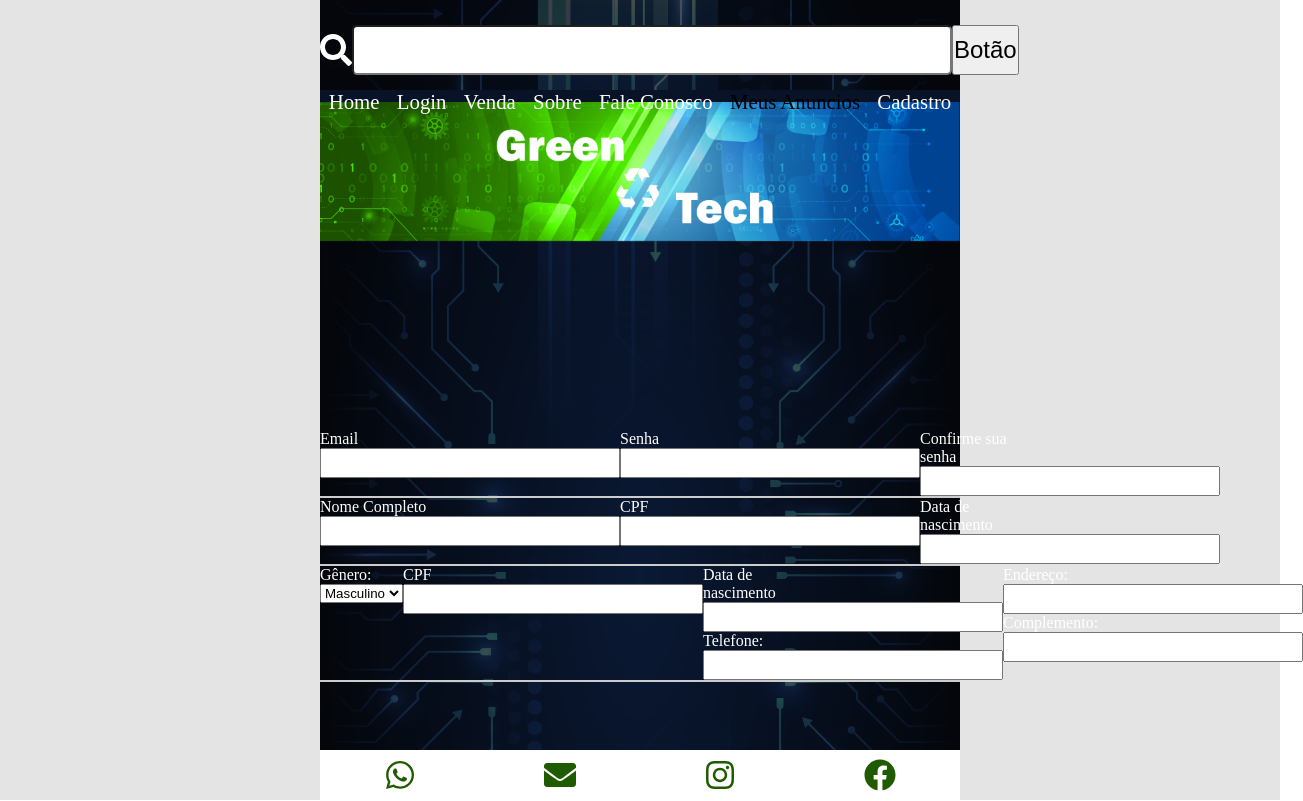
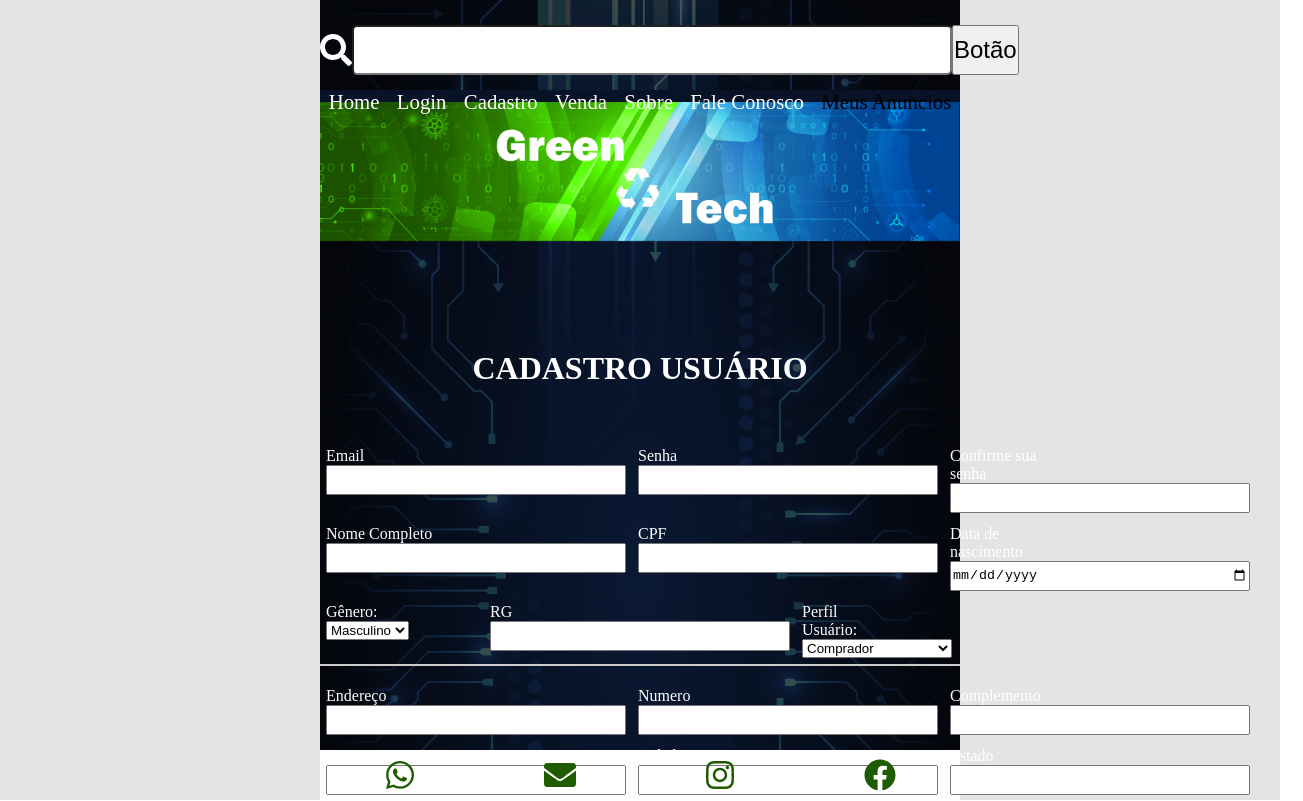
Before and after one commit to webdevdesiner/greentech-api, a React (Create React App) app: page /cadastro in a window 1280 px wide. Shown: the whole page, 1303 px wide, since content can reach past the window. Built offline with nearby package versions, Linux system fonts and the light colour scheme.

Commit message:
cadastro alterada

```diff
--- a/src/App.js
+++ b/src/App.js
@@ -6,6 +6,7 @@ import Sobre from './pages/Sobre';
 import FaleConosco from './pages/FaleConosco';
 import Venda from './pages/Venda';
 import Cadastro from './pages/Cadastro';
+import Listagem from './pages/Listagem';
 
 
 function App() {
@@ -48,6 +49,12 @@ function App() {
 
       </Route>
 
+      <Route path='/listagem' element ={
+        <Listagem/>
+      }>
+
+      </Route>
+
     </Routes>
 
   );
--- a/src/components/Menu/index.js
+++ b/src/components/Menu/index.js
@@ -7,11 +7,12 @@ const Menu = () => {
       <ul>
         <li> <a href='./'>Home</a></li>
         <li> <a href='./Login'>Login</a></li>
+        <li><a href='./Cadastro'>Cadastro</a></li>
         <li><a href='./Venda'>Venda</a></li>
         <li><a href='./Sobre'>Sobre</a></li>
         <li><a href='./FaleConosco'>Fale Conosco</a></li>
         <li>Meus Anuncios</li>
-        <li><a href='./Cadastro'>Cadastro</a></li>
+
       </ul>
 
 
--- a/src/pages/Cadastro/index.js
+++ b/src/pages/Cadastro/index.js
@@ -17,12 +17,16 @@ const Cadastro = () => {
                     <div className='imgArea'></div>
 
                     <form className='cadastroArea'>
+
+                        <h1>CADASTRO USUÁRIO</h1> <br/><br/><br/>
+
+                        <div className='blocoLine'>
                             <div className='formArea'>
                                 <div className='bloco'>
                                     <div className='linha'>
                                         <div className='campo'>
                                             <label>Email</label>
-                                        <input></input>
+                                            <input type='email'></input>
                                         </div>
                                     </div>
                                 </div>
@@ -30,7 +34,7 @@ const Cadastro = () => {
                                     <div className='linha'>
                                         <div className='campo'>
                                             <label>Senha</label>
-                                        <input></input>
+                                            <input type='password'></input>
                                         </div>
                                     </div>
                                 </div>
@@ -38,7 +42,7 @@ const Cadastro = () => {
                                     <div className='linha'>
                                         <div className='campo'>
                                             <label>Confirme sua senha</label>
-                                        <input></input>
+                                            <input type='password'></input>
                                         </div>
                                     </div>
                                 </div>
@@ -48,7 +52,7 @@ const Cadastro = () => {
                                     <div className='linha'>
                                         <div className='campo'>
                                             <label>Nome Completo</label>
-                                        <input></input>
+                                            <input type='text'></input>
                                         </div>
                                     </div>
                                 </div>
@@ -56,7 +60,7 @@ const Cadastro = () => {
                                     <div className='linha'>
                                         <div className='campo'>
                                             <label>CPF</label>
-                                        <input></input>
+                                            <input type='number'></input>
                                         </div>
                                     </div>
                                 </div>
@@ -64,7 +68,7 @@ const Cadastro = () => {
                                     <div className='linha'>
                                         <div className='campo'>
                                             <label>Data de nascimento</label>
-                                        <input></input>
+                                            <input type='date'></input>
                                         </div>
                                     </div>
                                 </div>
@@ -78,7 +82,6 @@ const Cadastro = () => {
                                             <select id="genero" name="genero">
                                                 <option value="masculino">Masculino</option>
                                                 <option value="feminino">Feminino</option>
-                                            <option value="outro">Outro</option>
                                             </select>
                                         </div>
                                     </div>
@@ -86,28 +89,20 @@ const Cadastro = () => {
                                 <div className='bloco'>
                                     <div className='linha'>
                                         <div className='campo'>
-                                        <label>CPF</label>
-                                        <input></input>
+                                            <label>RG</label>
+                                            <input type='number'></input>
                                         </div>
                                     </div>
                                 </div>
                                 <div className='bloco'>
                                     <div className='linha'>
                                         <div className='campo'>
-                                        <label>Data de nascimento</label>
-                                        <input></input>
-                                        <label for="telefone">Telefone:</label>
-                                        <input type="tel" id="telefone" name="telefone"></input>
-                                    </div>
-                                </div>
-                            </div>
-                            <div className='bloco'>
-                                <div className='linha'>
-                                    <div className='campo'>
-                                        <label for="endereco">Endereço:</label>
-                                        <input type="text" id="endereco" name="endereco"></input>
-                                        <label for="complemento">Complemento:</label>
-                                        <input type="text" id="complemento" name="complemento"></input>
+                                        <label for="genero">Perfil Usuário:</label>
+                                            <select id="genero" name="genero">
+                                                <option value="comprador">Comprador</option>
+                                                <option value="vendedor">Vendedor</option>
+                                                <option value="compradorVendedor">Comprador/Vendedor</option>
+                                                </select>
                                         </div>
                                     </div>
                                 </div>
@@ -116,7 +111,61 @@ const Cadastro = () => {
                             </div>
 
 
+                        </div>
 
+
+                        <div className='formArea'>
+                            <div className='bloco'>
+                                <div className='linha'>
+                                    <div className='campo'>
+                                        <label>Endereço</label>
+                                        <input type='text'></input>
+                                    </div>
+                                </div>
+                            </div>
+                            <div className='bloco'>
+                                <div className='linha'>
+                                    <div className='campo'>
+                                        <label>Numero</label>
+                                        <input type='number'></input>
+                                    </div>
+                                </div>
+                            </div>
+                            <div className='bloco'>
+                                <div className='linha'>
+                                    <div className='campo'>
+                                        <label>Complemento</label>
+                                        <input type='text'></input>
+                                    </div>
+                                </div>
+                            </div>
+                        </div>
+                        <div className='formArea'>
+                            <div className='bloco'>
+                                <div className='linha'>
+                                    <div className='campo'>
+                                        <label>Bairro</label>
+                                        <input type='text'></input>
+                                    </div>
+                                </div>
+                            </div>
+                            <div className='bloco'>
+                                <div className='linha'>
+                                    <div className='campo'>
+                                        <label>Cidade</label>
+                                        <input type='text'></input>
+                                    </div>
+                                </div>
+                            </div>
+                            <div className='bloco'>
+                                <div className='linha'>
+                                    <div className='campo'>
+                                        <label>Estado</label>
+                                        <input type='text'></input>
+                                    </div>
+                                </div>
+                            </div>
+                        </div>
 
                     </form>
                     <Footer />
--- a/src/pages/Cadastro/style.css
+++ b/src/pages/Cadastro/style.css
@@ -5,6 +5,19 @@
    display: flex;
    flex-direction: column;
    color: white;
+   margin-top: -80PX;
+   margin-bottom: 80px;
+}
+
+.cadastroArea h1
+{
+   text-align: center;
+}
+
+.blocoLine
+{
+   border-bottom: 2px solid #ccc;
+   margin-bottom: 15px;
 }
 
 .formArea
@@ -13,7 +26,7 @@
    display: flex;
    flex-direction: row;
    /* background-color: rgb(11, 231, 147); */
-   border-bottom: 2px solid #ccc;
+
 }
 
 .bloco
@@ -27,6 +40,7 @@
 {
    width: 70%;
    /* background-color: rgb(160, 23, 173); */
+   padding: 6px;
 }
 
 .campo
--- /dev/null
+++ b/src/pages/Listagem/Listagem.js
@@ -0,0 +1,36 @@
+import React from 'react';
+import Nav from './../../components/Nav';
+import Menu from './../../components/Menu';
+import Footer from '../../components/Footer';
+
+
+const Listagem = () => {
+  return (
+    <div className='homeArea'>
+
+
+
+    <div className='home'>
+      <div className='blacked'>
+      <Nav/>
+      <Menu/>
+        <div className='imgArea'></div>
+        <div className='welcome'><h1>SEJA BEM VINDO</h1></div>
+        <div className='boxTexto'>
+      <div className='botaoArea'>
+        <div className='botao'><button><strong><a href='./Login'>LOGIN</a></strong></button>  </div>
+        <div className='botao'><button><strong>VISITANTE</strong></button>  </div>
+        </div>
+        </div>
+
+
+
+
+      </div>
+         <Footer />
+    </div>
+  </div>
+  )
+}
+
+export default Listagem
--- a/src/pages/Venda/index.js
+++ b/src/pages/Venda/index.js
@@ -2,6 +2,7 @@ import Footer from '../../components/Footer';
 import Nav from '../../components/Nav';
 import './style.css';
 import Menu from './../../components/Menu'
+import { FaShoppingCart } from 'react-icons/fa';
 
 import React from 'react'
 
@@ -49,6 +50,15 @@ const Venda = () => {
                         </div>
 
                     </div>
+                    <div className='comprarArea'>
+                        <div className='preço'><h1>R$ 99,99</h1></div>
+                        <div className='botaoComprar'>
+                        <button type="button">COMPRAR </button>
+                        </div>
+                        <div className='botaoCarrinho'>
+                            <button type='button'><FaShoppingCart className='iconeMedio'/></button>
+                        </div>
+                    </div>
 
 
 
--- a/src/pages/Venda/style.css
+++ b/src/pages/Venda/style.css
@@ -30,3 +30,14 @@
     border-radius: 10px;
     margin-right: 15px;
 }
+
+.comprarArea
+{
+    width: 100%;
+    height: 8vh;
+    display: flex;
+    flex-direction: row;
+    justify-content: space-around;
+    align-items: center;
+    color: rgb(250, 234, 10);
+}
```
Also changed, not shown: src/pages/Listagem/style.css (added). Lines whose indentation alone changed are shown as unchanged.
